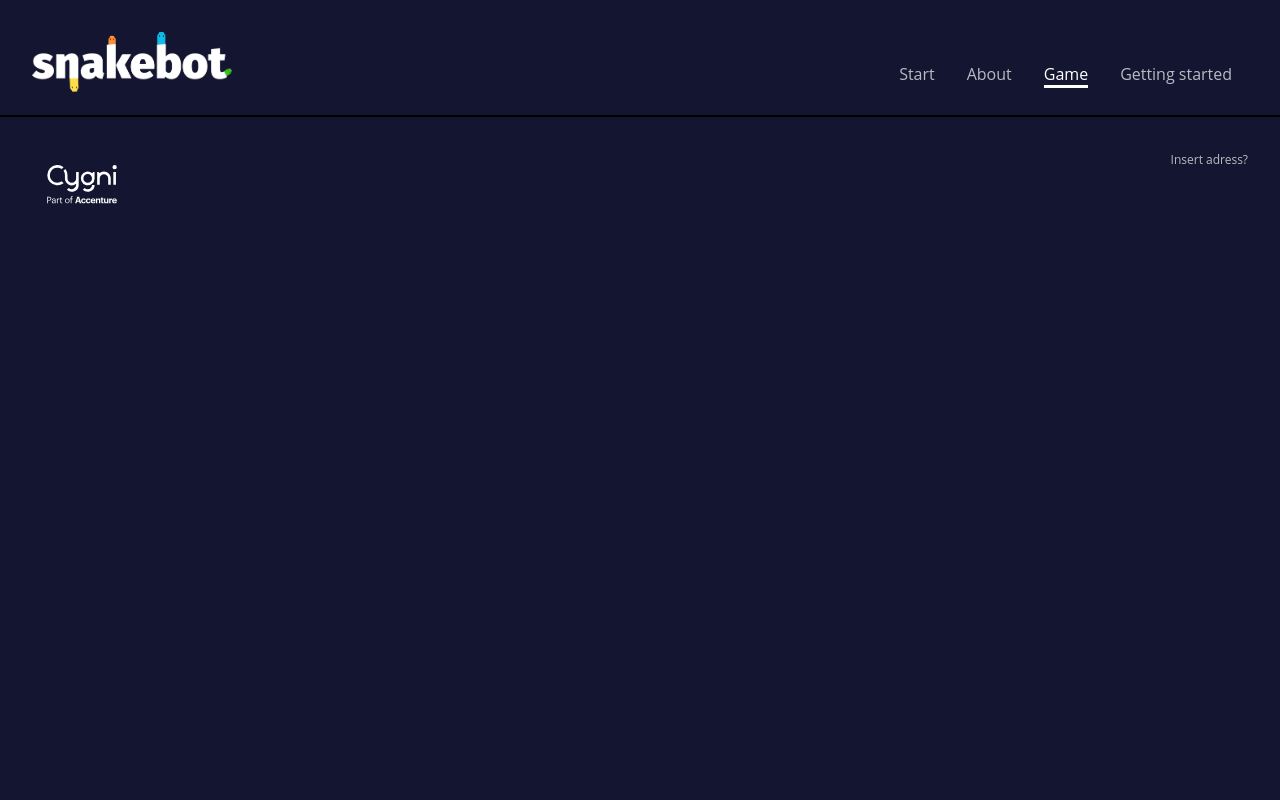
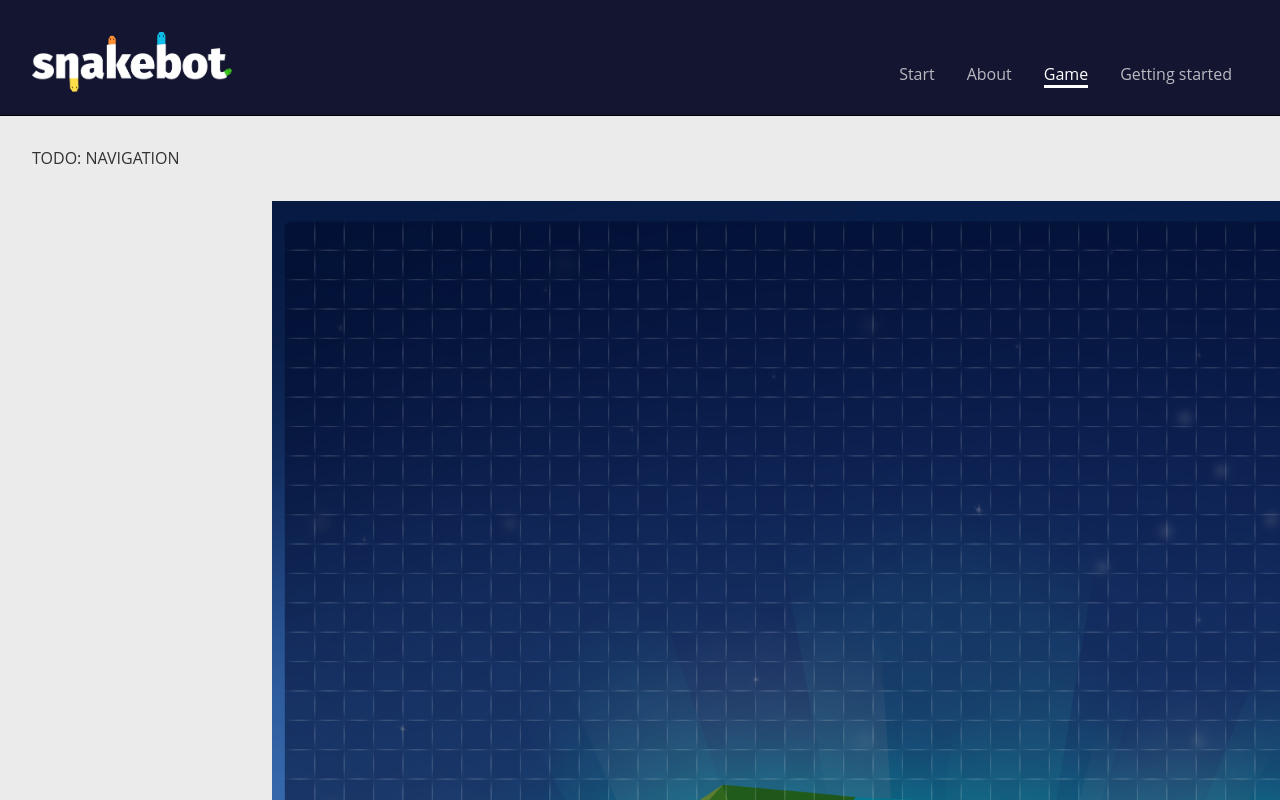
Before and after one commit to cygni/snakebot-reactclient, a React (Create React App) app: page /viewgame/1 in a window 1280 px wide. Shown: the top 800 px of the page. Built offline with nearby package versions, Linux system fonts and the light colour scheme.

Commit message:
Start GameboardView

```diff
--- a/src/App.tsx
+++ b/src/App.tsx
@@ -8,6 +8,7 @@ import GettingStartedView from './views/GettingStartedView';
 import GamesearchView from './views/GamesearchView';
 import axios from 'axios';
 import Constants from './constants/constants';
+import GameboardView from './views/GameboardView';
 
 function App() {
   axios.defaults.baseURL = Constants.SERVER_URL;
@@ -21,6 +22,7 @@ function App() {
         <Route path="/about" element={<AboutView />}></Route>
         <Route path="/getting-started" element={<GettingStartedView />}></Route>
         <Route path="/viewgame" element={<GamesearchView />}></Route>
+        <Route path="/viewgame/:gameID" element={<GameboardView />}></Route>
       </Routes>
    </BrowserRouter>
 
--- a/src/stylesheet.scss
+++ b/src/stylesheet.scss
@@ -429,6 +429,7 @@ html, body, div, span, applet, object, iframe, h1, h2, h3, h4, h5, h6, p, blockq
   /* Gameboard with controls */
   .gameboard {
     ///images/backgrounds/space.png');
+    background-image: url('./assets/images/space.png');
     background-repeat: no-repeat;
     background-size: cover;
     width: 1024px;
@@ -437,7 +438,7 @@ html, body, div, span, applet, object, iframe, h1, h2, h3, h4, h5, h6, p, blockq
   }
 
   canvas {
-    // background: url('../images/backgrounds/game.svg');
+    background: url('./assets/images/game.svg');
     background-repeat: no-repeat;
     background-size: cover;
     padding-left: 0;
--- /dev/null
+++ b/src/views/GameboardView.tsx
@@ -0,0 +1,39 @@
+import { useParams } from "react-router-dom"
+
+
+type Props = {}
+
+function GameboardView({}: Props) {
+    let { gameID } = useParams();
+
+    let size = {width: 1000, height: 1000};
+
+    function Navigation() {
+        return (
+            <p>TODO: NAVIGATION</p>
+        )
+    }
+
+  return (
+    <section className="page clear-fix">
+        {Navigation()}
+
+        <div className="thegame clear-fix">
+            {/* <Sidebar /> */}
+            <div className="gameboard">
+                <canvas
+                id="canvas"
+                width={size.width + 0}
+                height={size.height + 0}
+                // ref={(c) => {
+                //     this.canvas = c;
+                //   }}
+                />
+                {/* <GameControl /> */}
+            </div>
+        </div>
+    </section>
+  )
+}
+
+export default GameboardView
```
Also changed, not shown: src/assets/images/game.svg (added), src/assets/images/space.png (added).
